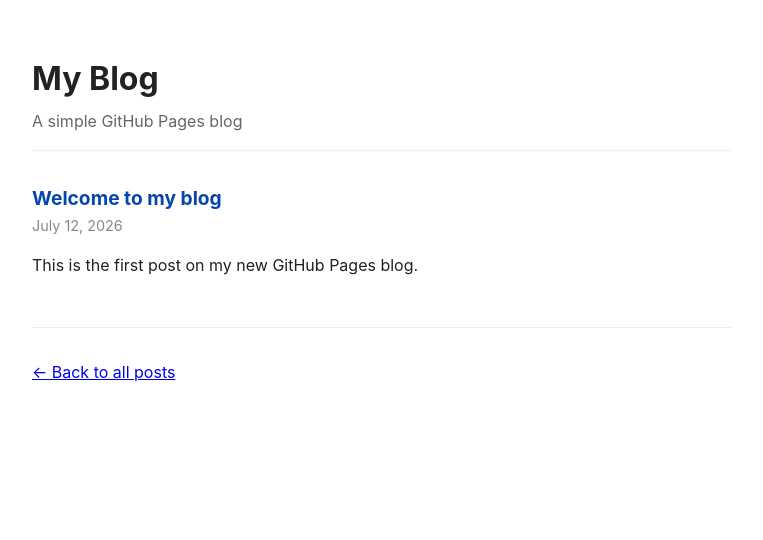
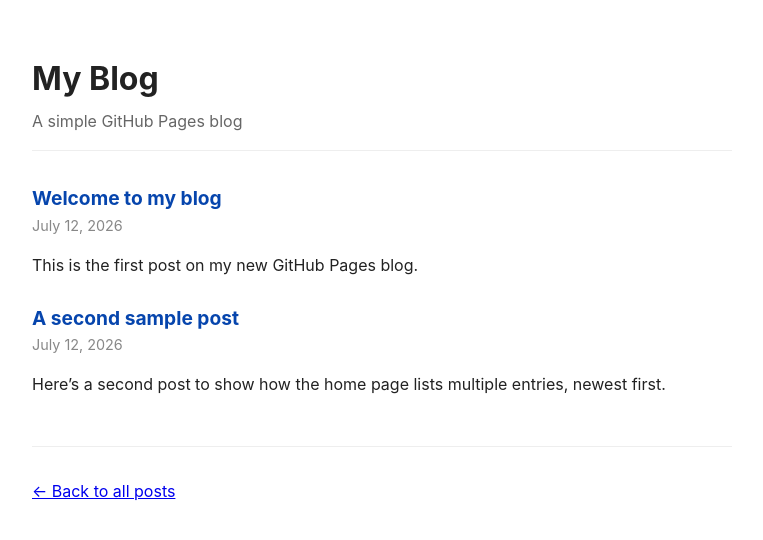
Before and after one commit to davidsonpoole/davidsonpoole.github.io, a Jekyll site: the page built from index.html, in a window 1280 px wide. Shown: the top 540 px of the page, without its empty margins (258-1021 px from the left). Built offline with Jekyll 4.4.1, drawn with Linux system fonts in a browser that asks for light colours.

Commit message:
Add second sample post; fix double-wrapped excerpt HTML

````diff
--- /dev/null
+++ b/_posts/2026-07-12-second-post.md
@@ -0,0 +1,17 @@
+---
+layout: post
+title: "A second sample post"
+---
+Here's a second post to show how the home page lists multiple entries,
+newest first.
+
+You can use all the usual Markdown features:
+
+- lists
+- **bold** and *italic* text
+- [links](https://pages.github.com)
+- `inline code`
+
+```ruby
+puts "and fenced code blocks"
+```
--- a/index.html
+++ b/index.html
@@ -6,7 +6,7 @@ layout: default
   <li>
     <a href="{{ post.url | relative_url }}">{{ post.title }}</a>
     <span class="meta">{{ post.date | date: "%B %-d, %Y" }}</span>
-    {% if post.excerpt %}<p>{{ post.excerpt }}</p>{% endif %}
+    {{ post.excerpt }}
   </li>
   {% endfor %}
 </ul>
````
